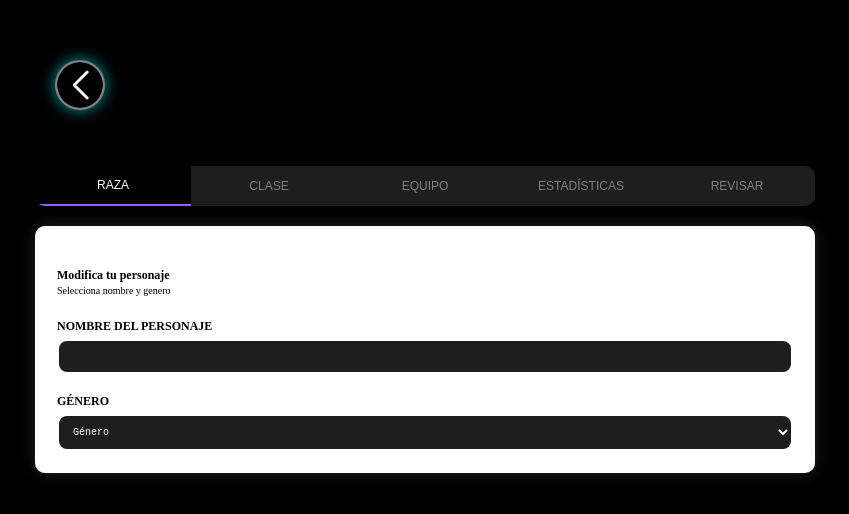
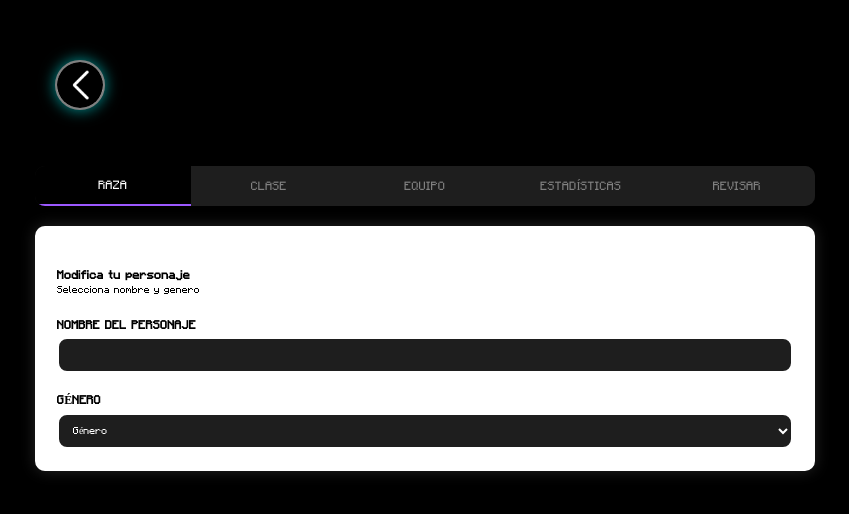
Before and after one commit to SantiagoPedrazaSierra/JuegoCampus, a plain HTML site: page index2.html in a window 1280 px wide. Shown: the whole page, without its empty margins (215-1064 px from the left). Drawn offline with Linux system fonts and the light colour scheme.

Commit message:
modificados del tipo de letra

```diff
--- a/css/page2.css
+++ b/css/page2.css
@@ -80,12 +80,16 @@ body {
     color: gray;
     font-size: 12px;
     cursor: pointer;
+    font-family:"1_Minecraft-Regular";
+
   }
 
   .tab.active {
     background: black;
     color: white;
     border-bottom: 2px solid #9c59ff;
+    font-family:"1_Minecraft-Regular";
+
   }
 
   .card {
@@ -95,16 +99,21 @@ body {
     box-shadow: 0 0 15px rgba(255, 255, 255, 0.15);
     padding: 20px;
     margin-top: 20px;
+
   }
 
   .card h2, .card h3 {
     margin-top: 20px;
     font-size: 12px;
+    font-family:"1_Minecraft-Regular";
+
   }
 
   .card p {
     font-size: 10px;
     line-height: 1.6;
+    font-family:"1_Minecraft-Regular";
+
   }
 
   input, select {
@@ -118,4 +127,6 @@ body {
     font-family: 'Press Start 2P', monospace;
     font-size: 10px;
     cursor: pointer;
+    font-family:"1_Minecraft-Regular";
+
   }
```
